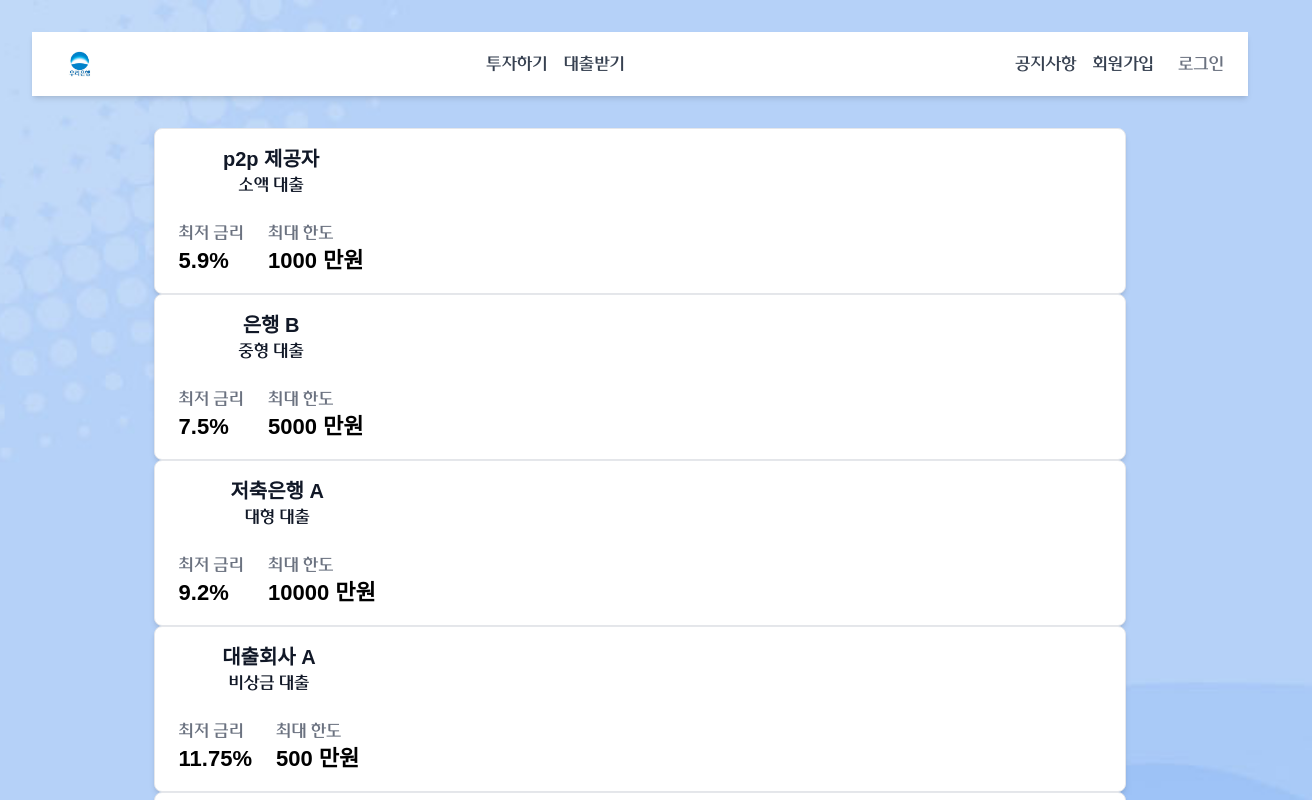
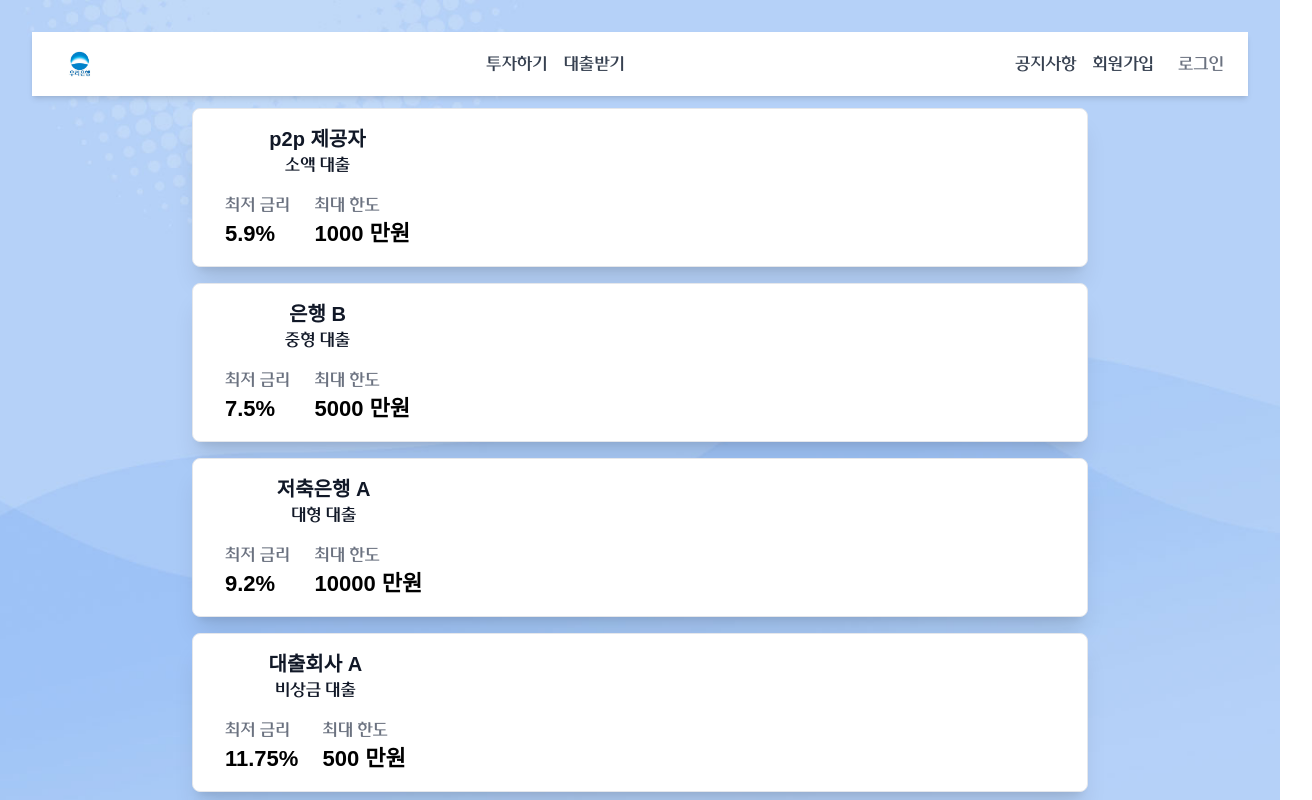
Before and after one commit to woorifisa-service-dev-3rd/frontend-3nd-Loan, a React (Vite) app: page / in a window 1280 px wide. Shown: the top 800 px of the page, 1312 px wide, since content can reach past the window. Built offline with nearby package versions, Linux system fonts and the light colour scheme; a web font is replaced by a local one.

Commit message:
feat 대출상품 리스트 독립 스크롤링, 루트 배경변경, 아이템 애니메이션 추가

```diff
--- a/src/components/LoanList/LoanItem.jsx
+++ b/src/components/LoanList/LoanItem.jsx
@@ -2,38 +2,38 @@ import React from 'react';
 
 export const LoanItem = ({ loan }) => {
   return (
-    <>
-      <a href='#'>
-        <div className='flex justify-center items-center h-full'>
-          <div className="w-80p max-w-full flex gap-4 px-2 py-4 border rounded-lg shadow-md bg-white">
-            <picture className='dark:hidden' />
+    <div className="flex justify-center items-center py-2 px-4">
+      <a href='#'
+        className="w-full max-w-4xl flex gap-4 px-4 py-4 border rounded-lg
+        bg-white shadow-xl transition-transform transform hover:scale-105 hover:shadow-lg hover:bg-gray-50">
+        <picture className='dark:hidden'>
+          {/* 여기에 은행 로고 이미지 추가 */}
+        </picture>
         <picture className='hidden dark:block'>
-              {/* 은행 로고 */}
-              <img src='/imsilogo.jpeg' alt="은행 로고" width="100px" height="100px" className="mr-6" />
+          <img src='/imsilogo.jpeg' alt="은행 로고" width="100" height="100" className="mr-6" />
         </picture>
-            <div className="flex flex-col gap-6">
-              <h3 className="text-body-10 text-gray-900">
-                <span class="font-bold text-xl text-left">{loan.provider}</span>
+        <div className="flex flex-col gap-4">
+          <h3 className="text-gray-900">
+            <span className="font-bold text-xl">{loan.provider}</span>
             <br />
-                <span class="font-medium text-left">{loan.name}</span>
+            <span className="font-medium">{loan.name}</span>
           </h3>
           <dl className="flex gap-x-6 text-left">
             <div>
-                  <dt className='text-body-14 font-medium text-gray-500 text-left'>최저 금리</dt>
-                  <dt className='text-[22px] font-extrabold leading-[32px]'>{loan.interestRate}%</dt>
+              <dt className='text-gray-500 font-medium'>최저 금리</dt>
+              <dd className='text-[22px] font-extrabold'>{loan.interestRate}%</dd>
             </div>
             <div>
-                  <dt className='text-body-14 font-medium text-gray-500 text-left'>최대 한도</dt>
-                  <dt className='text-[22px] font-extrabold leading-[32px]'>{loan.maxLimit / 10000 > 10000
+              <dt className='text-gray-500 font-medium'>최대 한도</dt>
+              <dd className='text-[22px] font-extrabold'>
+                {loan.maxLimit / 10000 > 10000
                   ? `${(loan.maxLimit / 100000000).toFixed(1)} 억`
-                    : `${(loan.maxLimit / 10000).toFixed(0)} 만원`}</dt>
+                  : `${(loan.maxLimit / 10000).toFixed(0)} 만원`}
+              </dd>
             </div>
           </dl>
         </div>
+      </a>
     </div>
-        </div>
-        <hr className='absolute bottom-0 my-0 h-1 w-full border-0 bg-gray-750'></hr>
-      </a>
-    </>
   );
 }
--- a/src/components/LoanList/LoanList.jsx
+++ b/src/components/LoanList/LoanList.jsx
@@ -3,16 +3,20 @@ import { LoanContext } from "../../contexts/Loancontext";
 import { LoanItem } from "./LoanItem";
 
 export const LoanList = () => {
-
   const loans = useContext(LoanContext);
   console.log(`log : ${loans}`);
 
   return (
-    <>
-        <ul className='px-0 my-8'>
-          {loans.map(loan =>
-            <LoanItem key={loans.id} loan={loan} />)}
-        </ul>
-    </>
+    <div className="min-h-screen flex justify-center items-center p-1">
+      <div className="w-screen h-screen flex flex-col">
+        <div className="flex-grow overflow-hidden">
+          <ul className="px-0 my-0 overflow-y-auto h-full scrollbar-hidden">
+            {loans.map(loan =>
+              <LoanItem key={loan.id} loan={loan} />
+            )}
+          </ul>
+        </div>
+      </div>
+    </div>
   );
 }
--- a/src/index.css
+++ b/src/index.css
@@ -1,10 +1,3 @@
 @tailwind base;
 @tailwind components;
 @tailwind utilities;
-
-body {
-  background-image: url('/bg_visual_port.jpg');
-  background-size: cover;
-  background-position: center;
-  background-repeat: no-repeat;
-}
--- a/src/styles/global.css
+++ b/src/styles/global.css
@@ -35,4 +35,18 @@
 /* 글로벌 스타일 적용 */
 body {
   @apply font-sans;
+  background-image: url('/bg_visual_port.jpg');
+  background-size: cover;
+  background-position: center;
+  background-repeat: no-repeat;
 }
+
+/* Custom scrollbar hidden */
+.scrollbar-hidden::-webkit-scrollbar {
+  display: none;
+}
+
+.scrollbar-hidden {
+  -ms-overflow-style: none;  /* IE and Edge */
+  scrollbar-width: none;     /* Firefox */
+}
```
Lines whose indentation alone changed are shown as unchanged.
